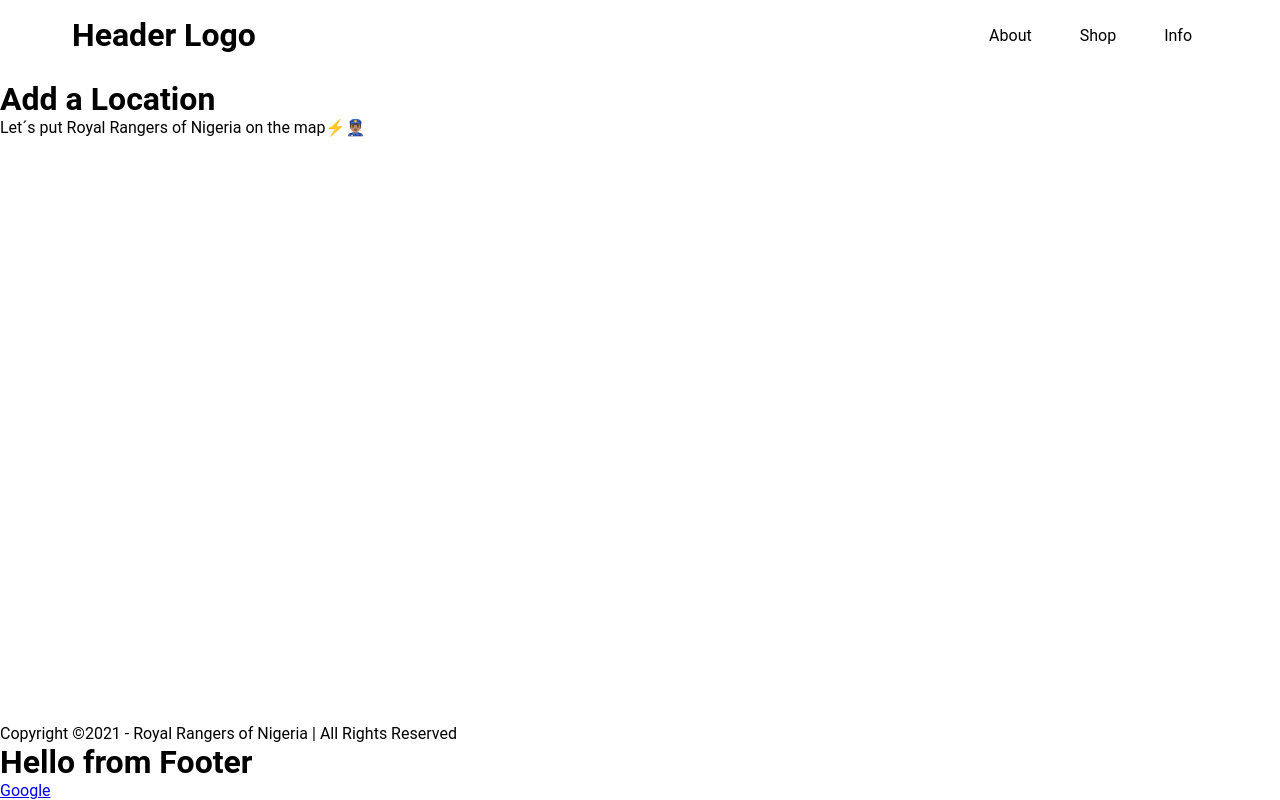
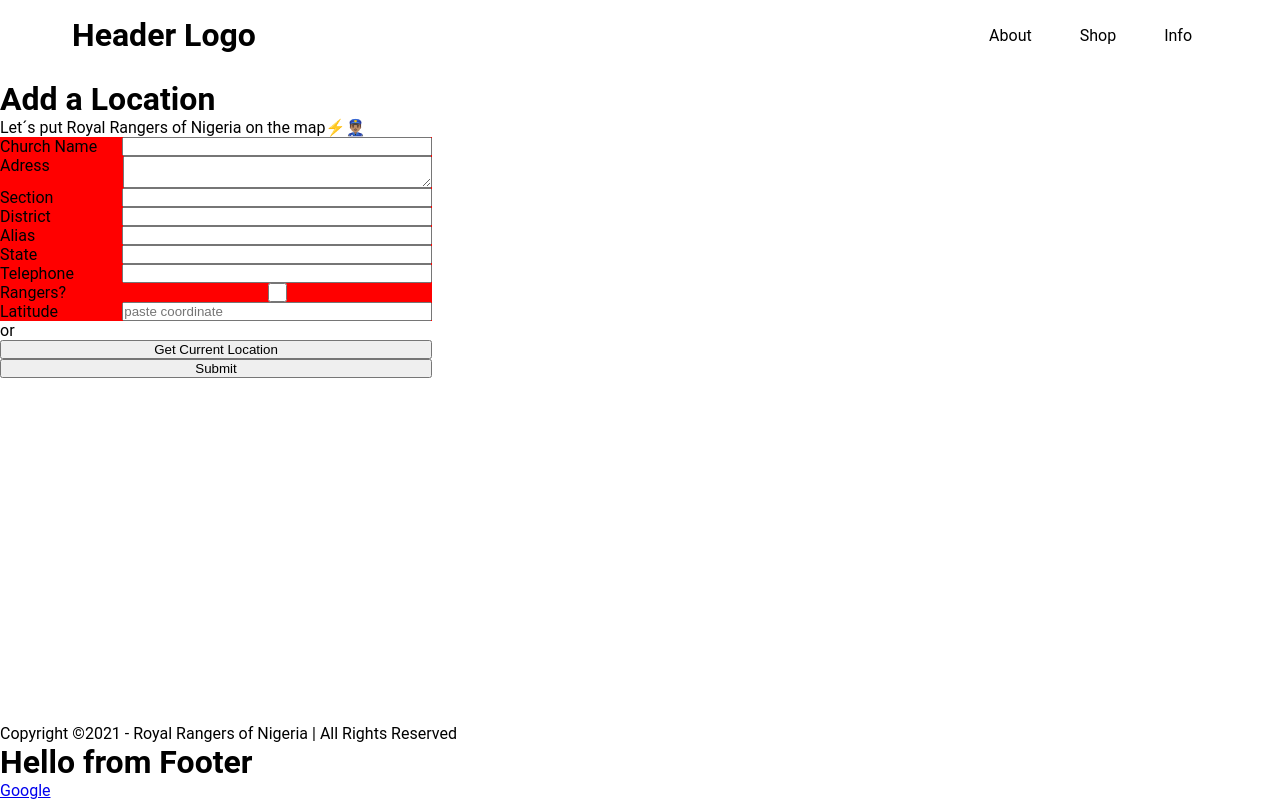
Before and after one commit to Ozoemenamsolomon/roral-rangers-on-the-map, a React (Create React App) app: page /add-location in a window 1280 px wide. Built offline with nearby package versions, Linux system fonts and the light colour scheme.

Commit message:
create findoutpost route and page, addlocation form,

```diff
--- a/src/App.tsx
+++ b/src/App.tsx
@@ -5,6 +5,7 @@
 import About from './pages/About';
 import AddLocation from './pages/AddLocation';
 
+const FindOutpost = React.lazy(() => import('./pages/FindOutpost'));
 const Info = React.lazy(() => import('./pages/Info'));
 const Shop = React.lazy(() => import('./pages/Shop'));
 const Account = React.lazy(() => import('./pages/Account'));
@@ -29,6 +30,9 @@
               <h1>Loading...</h1>;
             }}
           >
+            <Route path="/find-outpost">
+              <FindOutpost />
+            </Route>
             <Route path="/info">
               <Info />
             </Route>
--- a/src/pages/AddLocation.tsx
+++ b/src/pages/AddLocation.tsx
@@ -1,14 +1,174 @@
-import React from 'react';
+import React, { ChangeEvent, MouseEvent, useState } from 'react';
+import styled from 'styled-components';
 
 export interface AddLocationProps {}
 
 const AddLocation: React.FC<AddLocationProps> = () => {
+  const defaultFontValue: {
+    churchName?: string;
+    address?: string;
+    section?: string;
+    district?: string;
+    alias?: string;
+    state?: string;
+    telephone?: number;
+    hasRanger?: Boolean;
+    coordinate?: string;
+  } = {};
+  const [formValue, setFormValue] = useState(defaultFontValue);
+  const getUserLocation = (e: MouseEvent) => {
+    const success = (success: any) => {
+      console.log(success);
+    };
+    const error = (error: any) => {
+      console.log(error);
+    };
+
+    e.preventDefault();
+    window.navigator.geolocation.getCurrentPosition(success, error);
+  };
+  const handleChange = (
+    e: ChangeEvent<HTMLInputElement> | ChangeEvent<HTMLTextAreaElement>
+  ) => {
+    if (e.target.type === 'checkbox') {
+      console.log('this is a checkbox');
+    } else {
+      console.log(e.target.value);
+    }
+  };
+  const submitForm = (e: MouseEvent) => {
+    e.preventDefault();
+    console.log('form submitted!');
+  };
+
   return (
     <div>
       <h1>Add a Location</h1>
       <p>Let´s put Royal Rangers of Nigeria on the map⚡👮🏽‍♂️</p>
+      <form
+        style={{
+          display: 'grid',
+          gridTemplateColumns: '1fr',
+          width: '27rem',
+        }}
+      >
+        <InputLabelWrapper>
+          <label htmlFor="churchName">Church Name</label>
+          <input
+            type="text"
+            name="churchName"
+            id=""
+            value={formValue.churchName}
+            onChange={handleChange}
+          />
+        </InputLabelWrapper>
+        <InputLabelWrapper>
+          <label htmlFor="address">Adress</label>
+          <textarea
+            name="address"
+            id="address"
+            value={formValue.address}
+            onChange={handleChange}
+          />
+        </InputLabelWrapper>
+        <InputLabelWrapper>
+          <label htmlFor="section">Section</label>
+          <input
+            type="text"
+            name="section"
+            id="section"
+            value={formValue.section}
+            onChange={handleChange}
+          />
+        </InputLabelWrapper>
+        <InputLabelWrapper>
+          <label htmlFor="district">District</label>
+          <input
+            type="text"
+            name="district"
+            id=""
+            value={formValue.district}
+            onChange={handleChange}
+          />
+        </InputLabelWrapper>
+        <InputLabelWrapper>
+          <label htmlFor="alias">Alias</label>
+          <input
+            type="text"
+            name="alias"
+            id="alias"
+            value={formValue.alias}
+            onChange={handleChange}
+          />
+        </InputLabelWrapper>
+        <InputLabelWrapper>
+          <label htmlFor="state">State</label>
+          <input
+            type="text"
+            name="state"
+            id="state"
+            value={formValue.state}
+            onChange={handleChange}
+          />
+        </InputLabelWrapper>
+        <InputLabelWrapper>
+          <label htmlFor="telephone">Telephone</label>
+          <input
+            type="tel"
+            name="telephone"
+            id="telephone"
+            value={formValue.telephone}
+            onChange={handleChange}
+          />
+        </InputLabelWrapper>
+        <InputLabelWrapper>
+          <label htmlFor="hasRangers">Rangers?</label>
+          <input
+            type="checkbox"
+            name="hasRangers"
+            id="hasRangers"
+            onChange={handleChange}
+          />
+        </InputLabelWrapper>
+        <div
+          id="latlon"
+          style={{
+            display: 'flex',
+            flexDirection: 'column',
+          }}
+        >
+          <InputLabelWrapper>
+            <label htmlFor="co-ord">Latitude</label>
+            <input
+              type="text"
+              name="coordinate"
+              id="co-ord"
+              placeholder="paste coordinate"
+              value={formValue.coordinate}
+              onChange={handleChange}
+            />
+          </InputLabelWrapper>
+          <span>or</span>
+          <button onClick={getUserLocation}>Get Current Location</button>
+        </div>
+        <button type="submit" onClick={submitForm}>
+          Submit
+        </button>
+      </form>
     </div>
   );
 };
 
 export default AddLocation;
+
+const InputLabelWrapper = styled.div`
+  display: flex;
+  background-color: red;
+  & > input,
+  & > textarea {
+    flex: 1;
+  }
+  & > label {
+    flex: 0.4;
+  }
+`;
--- /dev/null
+++ b/src/pages/FindOutpost.tsx
@@ -0,0 +1,25 @@
+import { DocumentData } from '@firebase/firestore';
+import React, { useEffect, useState } from 'react';
+import { db, getCities } from '../utils/firebase';
+
+export interface FindOutpostProps {}
+
+const FindOutpost: React.FC = () => {
+  const data: DocumentData[] = [];
+  const [Locations, setLocations] = useState(data);
+
+  useEffect(() => {
+    getCities(db).then((locations) => setLocations(locations));
+  }, []);
+
+  return (
+    <div>
+      <h1>Hello from FindOutpost Page</h1>
+      Edit <code>src/App.js</code> and save to reload.
+      {/* TODO use the data for the leaflet JS */}
+      <pre>{JSON.stringify(Locations, null, 4)}</pre>
+    </div>
+  );
+};
+
+export default FindOutpost;
--- a/src/pages/Home.tsx
+++ b/src/pages/Home.tsx
@@ -1,23 +1,12 @@
-import { DocumentData } from '@firebase/firestore';
-import React, { useEffect, useState } from 'react';
-import { db, getCities } from '../utils/firebase';
+import React from 'react';
 
 export interface HomeProps {}
 
 const Home: React.FC = () => {
-  const data: DocumentData[] = [];
-  const [Locations, setLocations] = useState(data);
-
-  useEffect(() => {
-    getCities(db).then((locations) => setLocations(locations));
-  }, []);
-
   return (
     <div>
       <h1>Hello from Home Page</h1>
       Edit <code>src/App.js</code> and save to reload.
-      {/* TODO use the data for the leaflet JS */}
-      <pre>{JSON.stringify(Locations, null, 4)}</pre>
     </div>
   );
 };
```
